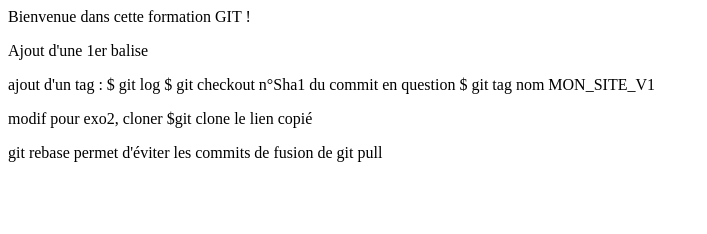
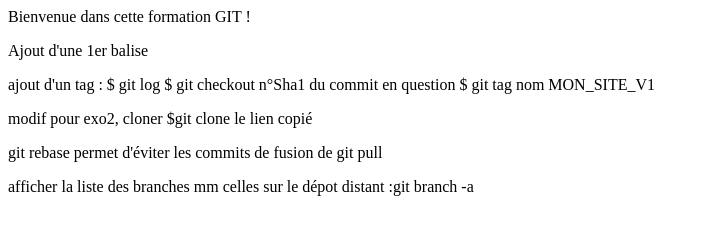
Before and after one commit to AsmaSaci1/Project1, a plain HTML site: page index.html in a window 1280 px wide. Shown: the whole page, without its empty margins (0-707 px from the left). Drawn offline with Linux system fonts and the light colour scheme.

Commit message:
ajout d'une balise mod index

```diff
--- a/index.html
+++ b/index.html
@@ -28,5 +28,8 @@
         <div>
             <p>git rebase permet d'éviter les commits de fusion de git pull</p>
         </div>
+        <div>
+            <p>afficher la liste des branches mm celles sur le dépot distant :git branch -a</p>
+        </div>
 
 </body></html>
```
